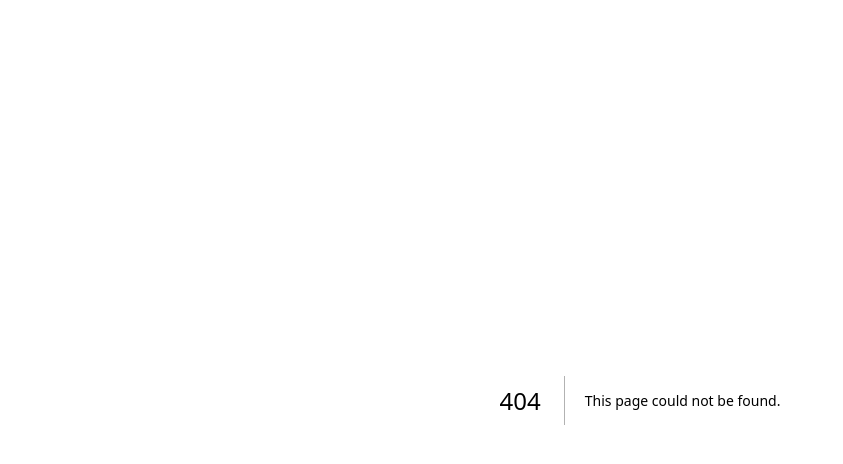
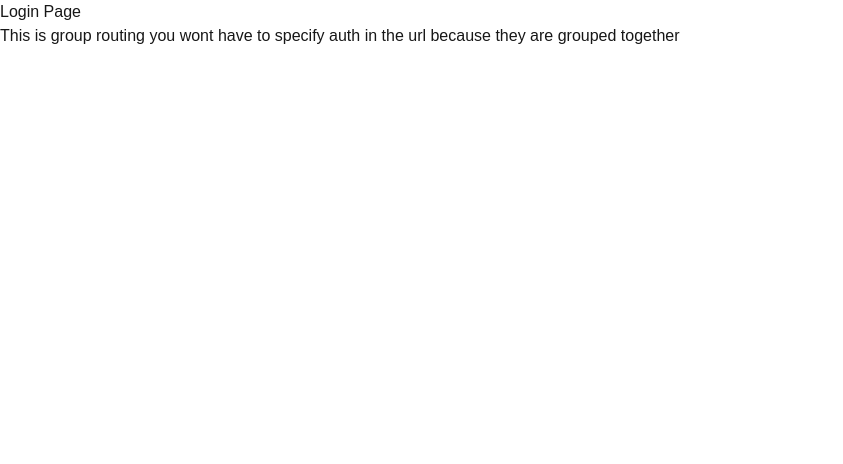
Before and after one commit to blackhartegypt/nextjs_v15, a Next.js app: page /login in a window 1280 px wide. Before the commit this address had no page. Shown: the top 464 px of the page, without its empty margins (0-843 px from the left). Built offline with nearby package versions, Linux system fonts and the light colour scheme.

Commit message:
group routing

```diff
--- /dev/null
+++ b/src/app/(auth)/login/page.tsx
@@ -0,0 +1,9 @@
+export default function Login(){
+    return(
+        <>
+            <h2>Login Page</h2>
+            <h2>This is group routing you wont have to specify auth in the url because they are grouped together</h2>
+        </>
+
+    )
+}
```
Also changed, not shown: src/app/(auth)/register/page.tsx (added, +9 -0 lines).
